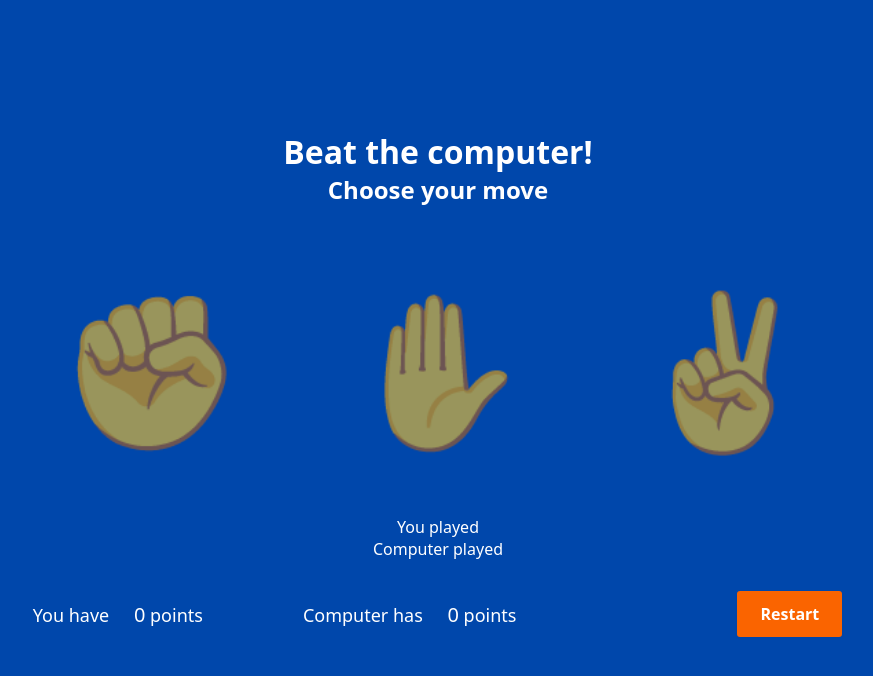
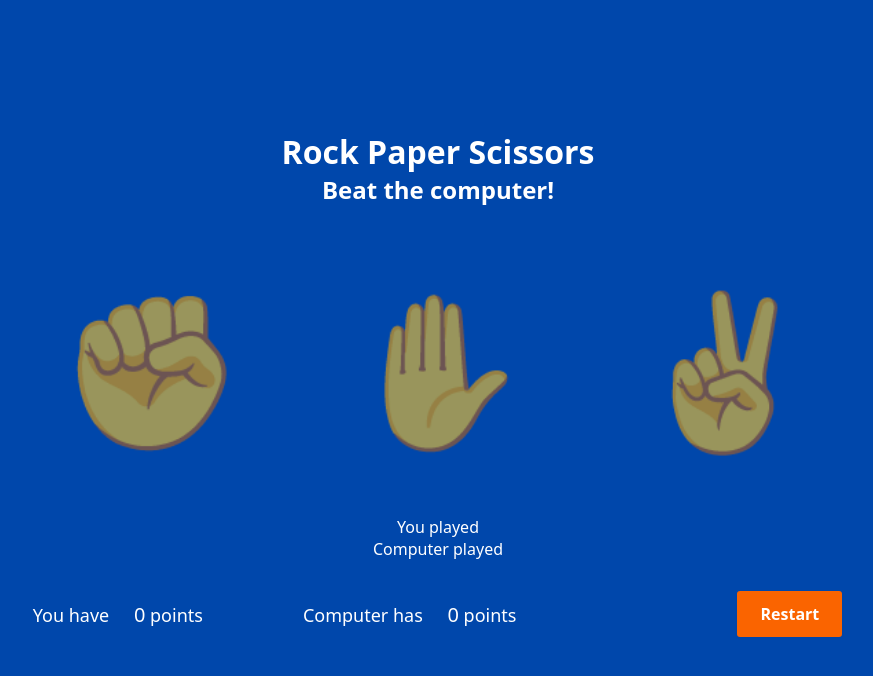
Before and after one commit to AndraFlorina/assignment-3, a plain HTML site: page index.html in a window 1280 px wide. Shown: the whole page, without its empty margins (202-1075 px from the left). Drawn offline with Linux system fonts and the light colour scheme.

Commit message:
Update index.html

```diff
--- a/index.html
+++ b/index.html
@@ -9,8 +9,8 @@
   </head>
   <body>
     <main>
-      <h1>Beat the computer!</h1>
-      <h2>Choose your move</h2>
+      <h1>Rock Paper Scissors</h1>
+      <h2>Beat the computer!</h2>
     </main>
     <selection>
     <div class="selections">
```
